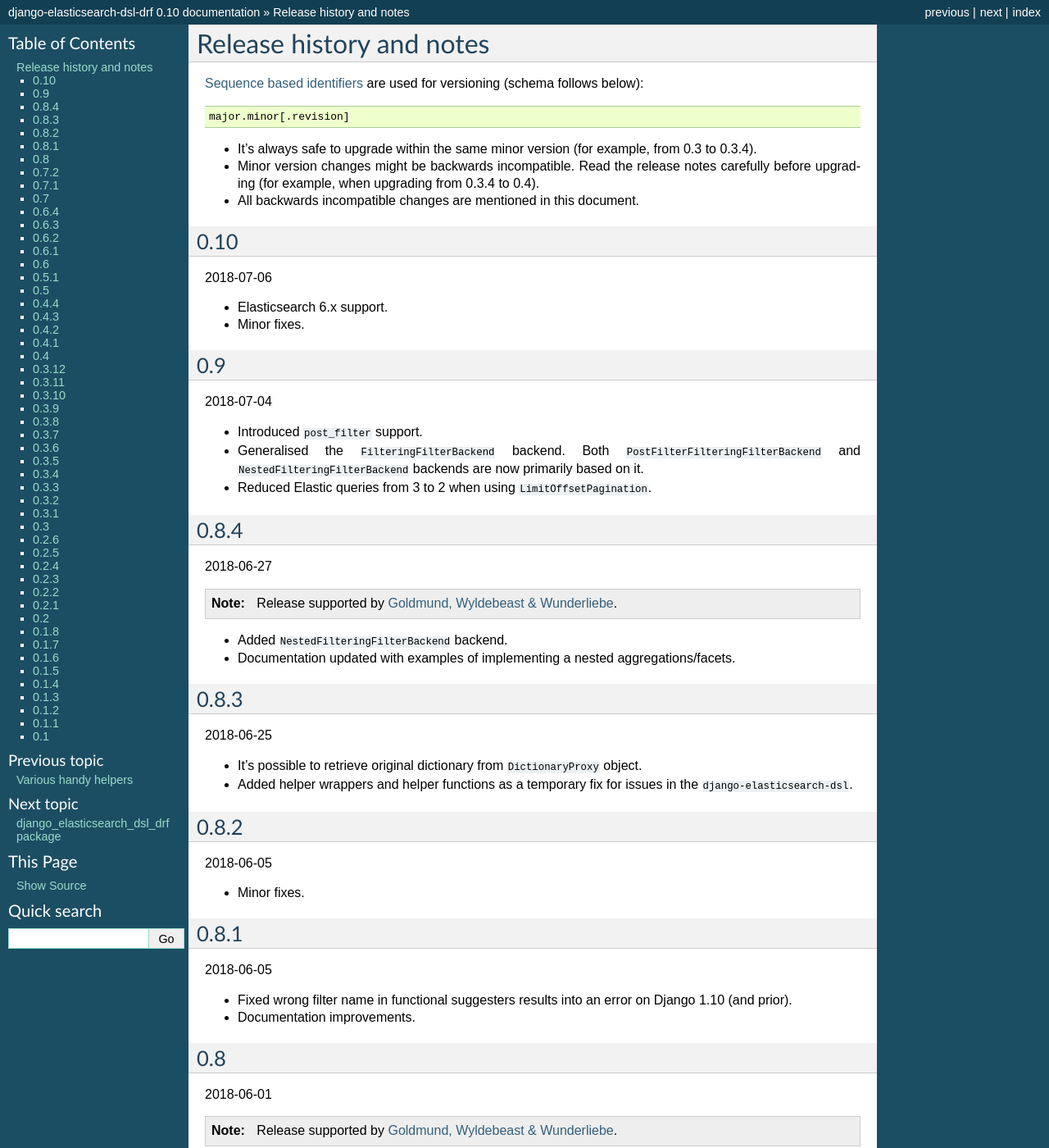
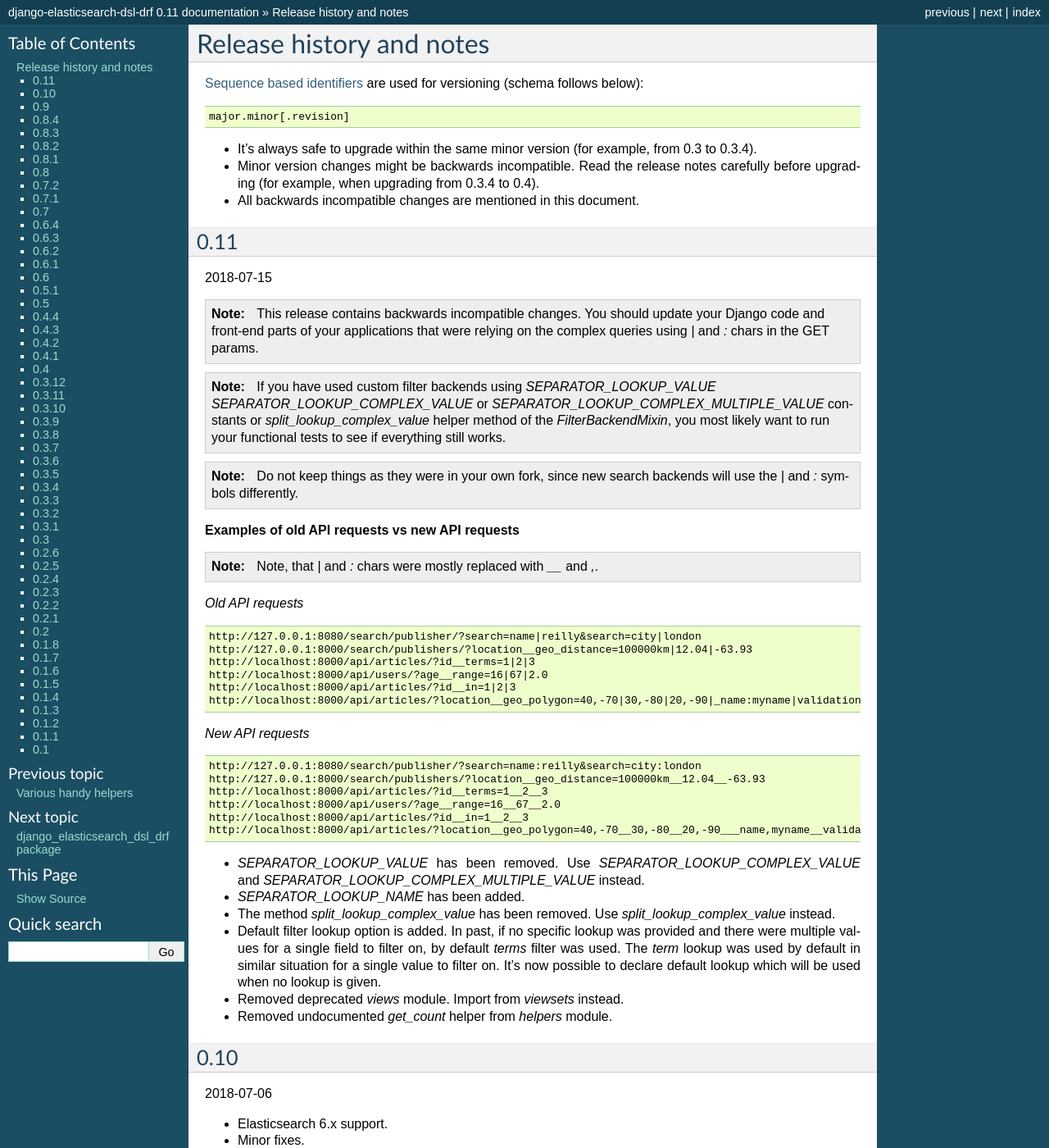
Before and after one commit to bioc7771/django-elasticsearch-dsl-drf, a Sphinx documentation site: the page built from docs/changelog.rst, in a window 1280 px wide and 1400 px high. Shown: the whole window at 82% size. Built offline with Sphinx 7.4.7, drawn with Linux system fonts in a browser that asks for light colours; pages that are not in the unit, such as notebooks, are missing from menus; some of the changed text lies outside the part shown.

Commit message:
prepare 0.11

```diff
--- a/docs/changelog.rst
+++ b/docs/changelog.rst
@@ -14,6 +14,73 @@ are used for versioning (schema follows below):
   release notes carefully before upgrading (for example, when upgrading from
   0.3.4 to 0.4).
 - All backwards incompatible changes are mentioned in this document.
+
+0.11
+----
+2018-07-15
+
+.. note::
+
+    This release contains backwards incompatible changes.
+    You should update your Django code and front-end parts of your applications
+    that were relying on the complex queries using `|` and `:` chars in the
+    GET params.
+
+.. note::
+
+    If you have used custom filter backends using `SEPARATOR_LOOKUP_VALUE`
+    `SEPARATOR_LOOKUP_COMPLEX_VALUE` or
+    `SEPARATOR_LOOKUP_COMPLEX_MULTIPLE_VALUE` constants or
+    `split_lookup_complex_value` helper method of the `FilterBackendMixin`,
+    you most likely want to run your functional tests to see if everything
+    still works.
+
+.. note::
+
+    Do not keep things as they were in your own fork, since new search backends
+    will use the `|` and `:` symbols differently.
+
+**Examples of old API requests vs new API requests**
+
+.. note::
+
+    Note, that `|` and `:` chars were mostly replaced with `__` and `,`.
+
+*Old API requests*
+
+.. code-block:: text
+
+    http://127.0.0.1:8080/search/publisher/?search=name|reilly&search=city|london
+    http://127.0.0.1:8000/search/publishers/?location__geo_distance=100000km|12.04|-63.93
+    http://localhost:8000/api/articles/?id__terms=1|2|3
+    http://localhost:8000/api/users/?age__range=16|67|2.0
+    http://localhost:8000/api/articles/?id__in=1|2|3
+    http://localhost:8000/api/articles/?location__geo_polygon=40,-70|30,-80|20,-90|_name:myname|validation_method:IGNORE_MALFORMED
+
+*New API requests*
+
+.. code-block:: text
+
+    http://127.0.0.1:8080/search/publisher/?search=name:reilly&search=city:london
+    http://127.0.0.1:8000/search/publishers/?location__geo_distance=100000km__12.04__-63.93
+    http://localhost:8000/api/articles/?id__terms=1__2__3
+    http://localhost:8000/api/users/?age__range=16__67__2.0
+    http://localhost:8000/api/articles/?id__in=1__2__3
+    http://localhost:8000/api/articles/?location__geo_polygon=40,-70__30,-80__20,-90___name,myname__validation_method,IGNORE_MALFORMED
+
+- `SEPARATOR_LOOKUP_VALUE` has been removed. Use
+  `SEPARATOR_LOOKUP_COMPLEX_VALUE` and
+  `SEPARATOR_LOOKUP_COMPLEX_MULTIPLE_VALUE` instead.
+- `SEPARATOR_LOOKUP_NAME` has been added.
+- The method `split_lookup_complex_value` has been removed. Use
+  `split_lookup_complex_value` instead.
+- Default filter lookup option is added. In past, if no specific lookup was
+  provided and there were multiple values for a single field to filter on, by
+  default `terms` filter was used. The `term` lookup was used by default
+  in similar situation for a single value to filter on. It's now possible to
+  declare default lookup which will be used when no lookup is given.
+- Removed deprecated `views` module. Import from `viewsets` instead.
+- Removed undocumented `get_count` helper from `helpers` module.
 
 0.10
 ----
--- a/docs/installing_elasticsearch.rst
+++ b/docs/installing_elasticsearch.rst
@@ -15,14 +15,14 @@ Docker
 .. code-block:: sh
 
     docker pull docker.elastic.co/elasticsearch/elasticsearch:5.5.3
-    docker run -p 9200:9200 -p 9300:9300 -e "discovery.type=single-node" -e "xpack.security.enabled=false" docker.elastic.co/elasticsearch/elasticsearch:5.5.3
+    docker run -p 9200:9200 -e "discovery.type=single-node" -e "xpack.security.enabled=false" docker.elastic.co/elasticsearch/elasticsearch:5.5.3
 
 6.x
 ~~~
 .. code-block:: sh
 
     docker pull docker.elastic.co/elasticsearch/elasticsearch:6.3.0
-    docker run -p 9200:9200 -p 9300:9300 -e "discovery.type=single-node" -e "xpack.security.enabled=false" docker.elastic.co/elasticsearch/elasticsearch:6.3.0
+    docker run -p 9200:9200 -e "discovery.type=single-node" -e "xpack.security.enabled=false" docker.elastic.co/elasticsearch/elasticsearch:6.3.0
 
 Vagrant
 -------
--- a/docs/nested_fields_usage_examples.rst
+++ b/docs/nested_fields_usage_examples.rst
@@ -681,7 +681,7 @@ the field name separated with ``|`` to the search term.
 
 .. code-block:: text
 
-    http://127.0.0.1:8000/search/addresses/?search=city.country.name|Armenia
+    http://127.0.0.1:8000/search/addresses/?search=city.country.name:Armenia
 
 Nested filtering
 ^^^^^^^^^^^^^^^^
@@ -980,7 +980,7 @@ Filter documents by field (``states``) "published" and "in_progress".
 
 .. code-block:: text
 
-    http://127.0.0.1:8000/search/addresses/?city__in=Yerevan|Dublin
+    http://127.0.0.1:8000/search/addresses/?city__in=Yerevan__Dublin
 
 Ordering
 ^^^^^^^^
--- a/setup.py
+++ b/setup.py
@@ -2,7 +2,7 @@ import os
 
 from setuptools import find_packages, setup
 
-version = '0.10'
+version = '0.11'
 
 DOCS_TRANSFORMATIONS = (
     (
--- a/src/django_elasticsearch_dsl_drf/__init__.py
+++ b/src/django_elasticsearch_dsl_drf/__init__.py
@@ -3,7 +3,7 @@ Integrate Elasticsearch DSL with Django REST framework.
 """
 
 __title__ = 'django-elasticsearch-dsl-drf'
-__version__ = '0.10'
+__version__ = '0.11'
 __author__ = 'Artur Barseghyan <artur.barseghyan@gmail.com>'
 __copyright__ = '2017-2018 Artur Barseghyan'
 __license__ = 'GPL 2.0/LGPL 2.1'
```
Also changed, not shown: CHANGELOG.rst (+33 -8 lines), docs/advanced_usage_examples.rst (+21 -21 lines), docs/basic_usage_examples.rst (+5 -5 lines), docs/filtering_usage_examples.rst (+83 -4 lines), 5 other files.
